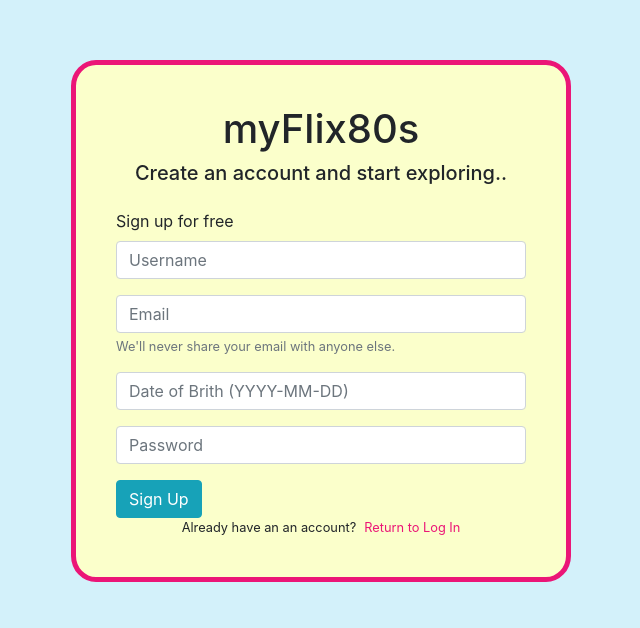
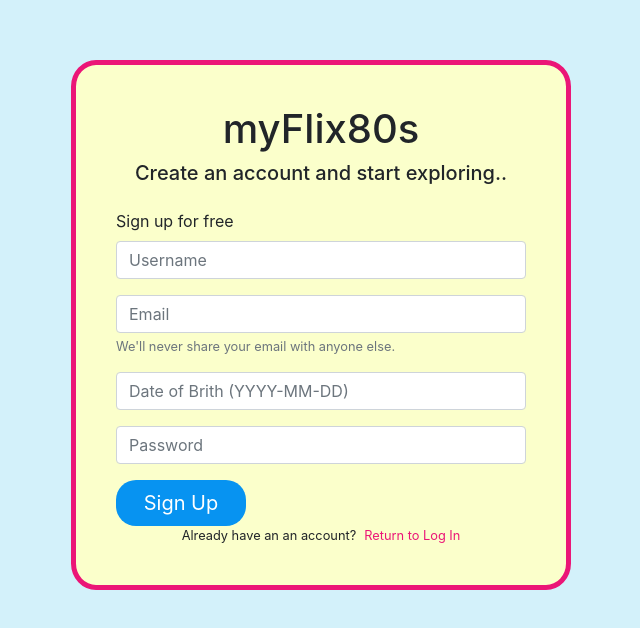
Before and after one commit to Adstrat/myFlix80s-client, a React (Vite) app: page /genres/1 in a window 1280 px wide. Both pictures are taken after a click on the element "Sign up for free". Shown: the top 628 px of the page, without its empty margins (319-959 px from the left). Built offline with nearby package versions, Linux system fonts and the light colour scheme.

Commit message:
registration button changed for loading

```diff
--- a/src/components/registration-view/registration-view.jsx
+++ b/src/components/registration-view/registration-view.jsx
@@ -155,10 +155,10 @@ export function RegistrationView(props) {
             })}
           </Form.Group>
 
-          {!loading && <Button variant="info" type="submit" onClick={handleSubmit}>
+          {!loading && <Button className="registration-btn btn-lg" type="submit" onClick={handleSubmit}>
             Sign Up
           </Button>}
-          {loading && <Button variant="info" type="submit" disabled>
+          {loading && <Button variant="info login-btn" type="submit" disabled>
             <Spinner animation="border" variant="danger" /></Button>}
 
         </Form>
--- a/src/components/registration-view/registration-view.scss
+++ b/src/components/registration-view/registration-view.scss
@@ -1,4 +1,4 @@
-$blue: #5bc0de;
+$blue: #0793f1;
 $white: #fff;
 $pink: #eb1677;
 
@@ -6,3 +6,10 @@ $pink: #eb1677;
   cursor: pointer;
   color: $pink;
 }
+
+.registration-btn {
+  background-color: $blue;
+  border: none;
+  border-radius: 20px;
+  width: 130px;
+}
```
Also changed, not shown: 4 other files (tests, documents, lock files or other folders).
